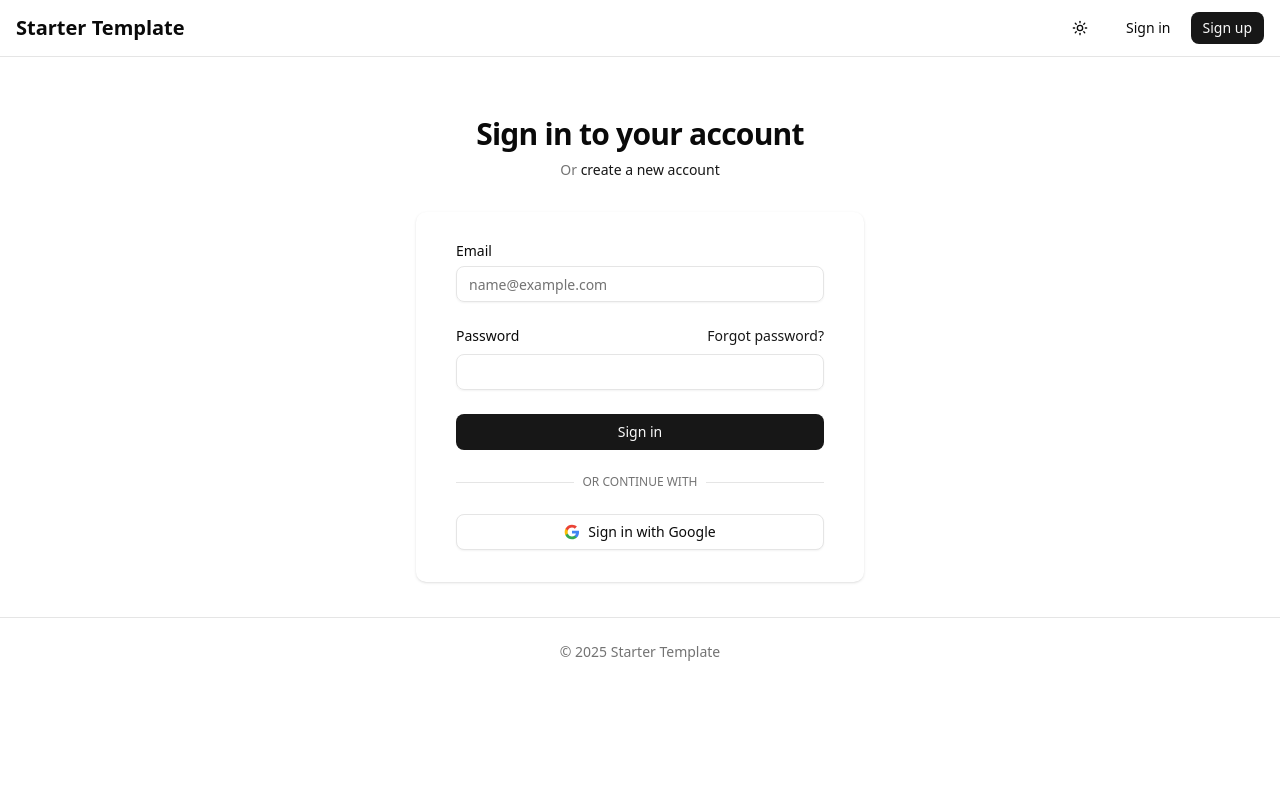
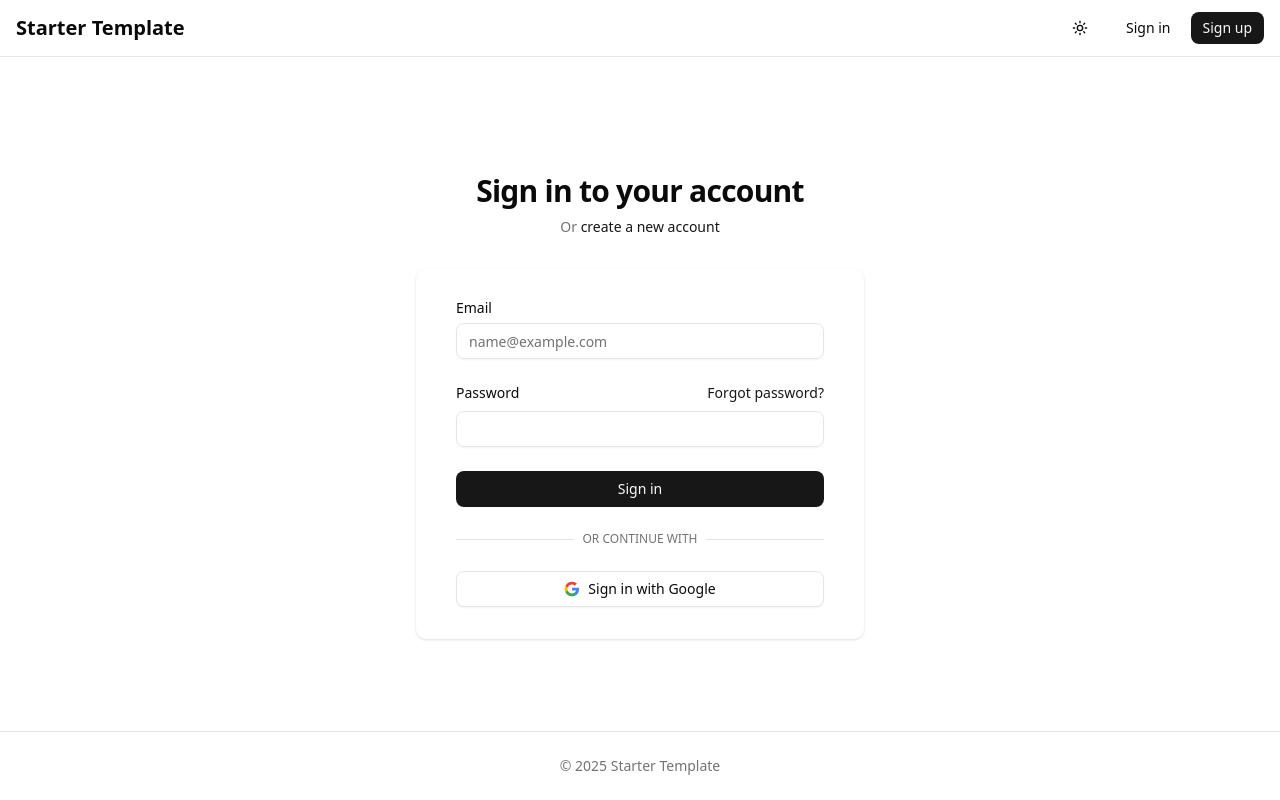
Before and after one commit to martencarlos/starter, a Next.js app: page /login in a window 1280 px wide. Built offline with nearby package versions, Linux system fonts and the light colour scheme; no server answers.

Commit message:
fix: adjust main layout class for consistent flex behavior

```diff
--- a/app/layout.tsx
+++ b/app/layout.tsx
@@ -60,9 +60,7 @@
                 className={`${geistSans.variable} ${geistMono.variable} bg-background text-foreground flex min-h-screen flex-col antialiased`}>
                 <ThemeProvider attribute='class' defaultTheme='system' enableSystem>
                     <NavigationHeader />
-                    <main className='flex min-h-140 flex-col items-center justify-center sm:px-6 lg:px-8'>
-                        {children}
-                    </main>
+                    <main className='flex flex-1 flex-col items-center justify-center sm:px-6 lg:px-8'>{children}</main>
                     <footer className='border-t py-6'>
                         <div className='text-muted-foreground container mx-auto px-4 text-center text-sm'>
                             &copy; {new Date().getFullYear()} Starter Template
```
